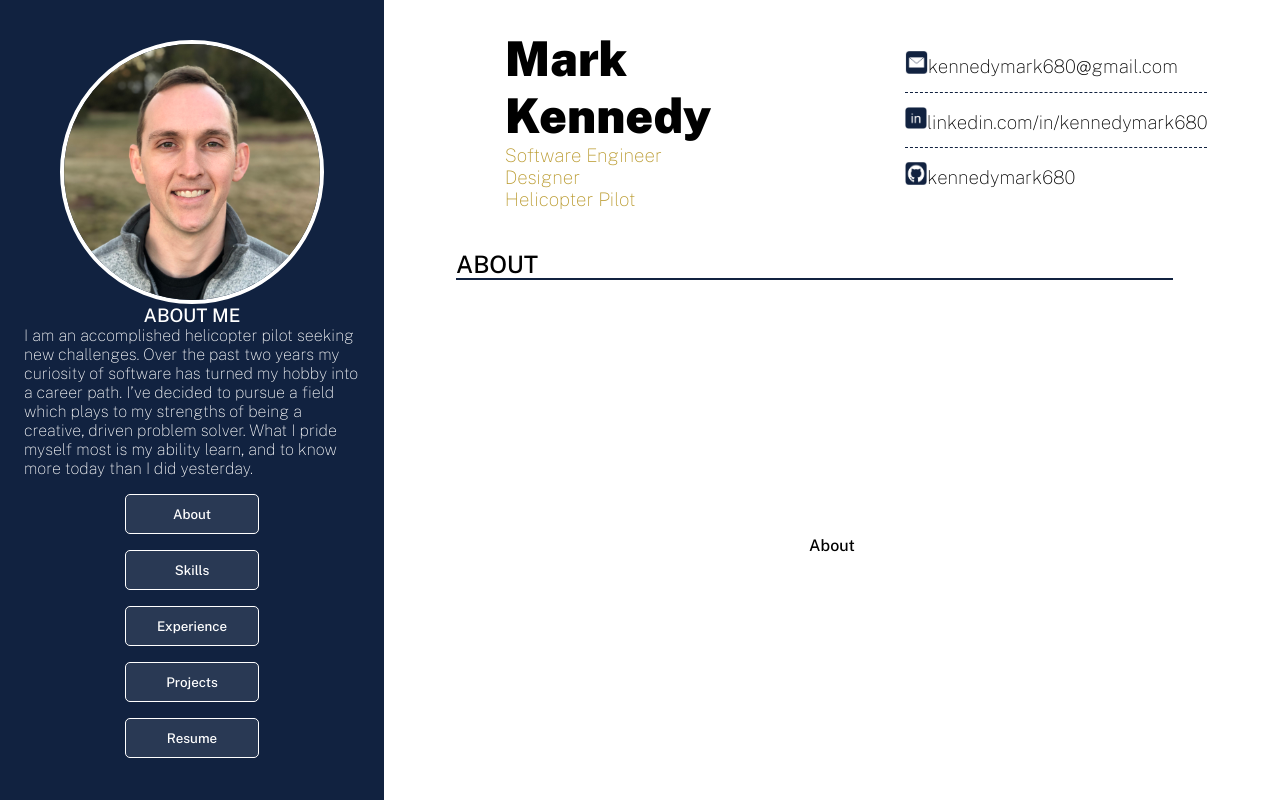
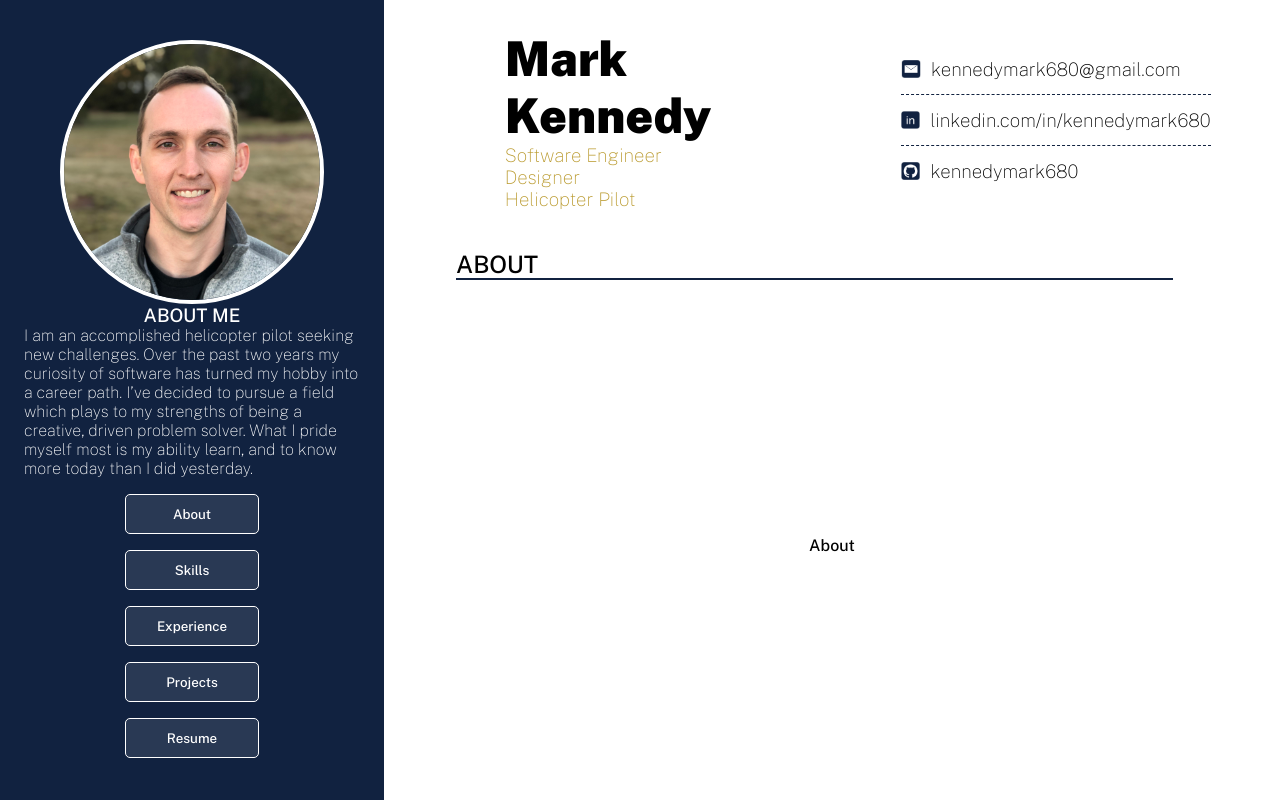
Before and after one commit to kennedymark680/portfolio2, a React (Create React App) app: page / in a window 1280 px wide. Built offline with nearby package versions, Linux system fonts and the light colour scheme.

Commit message:
styled icons

```diff
--- a/src/App.css
+++ b/src/App.css
@@ -72,11 +72,19 @@
 
 .top h3 {
   font-weight: 100;
+  display: flex;
+  align-items: center;
 }
 
 .icon {
-  height: 1.2em;
+  height: 1em;
   width: auto;
+  margin: 0 10px 0 0;
+}
+
+.icon:hover {
+  cursor: pointer;
+  animation: zoom .1s linear forwards;
 }
 
 .titles {
```
